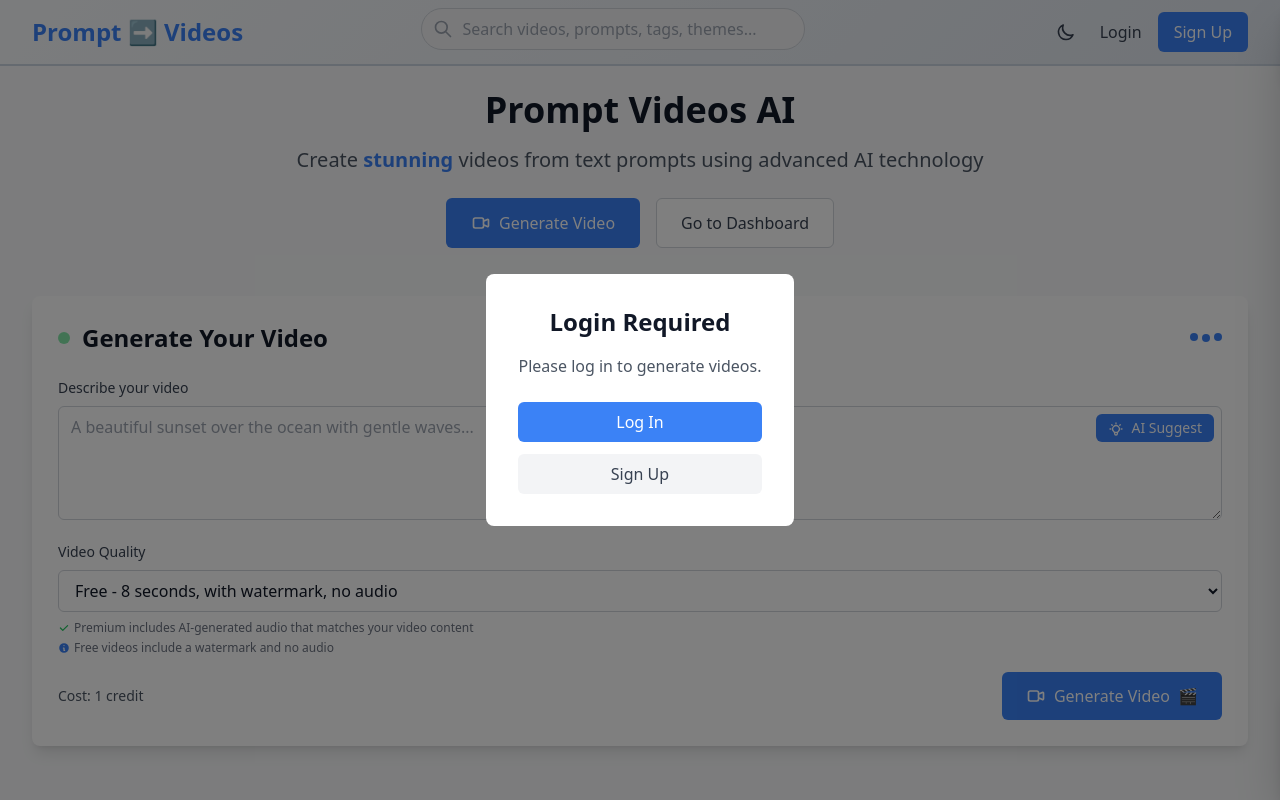
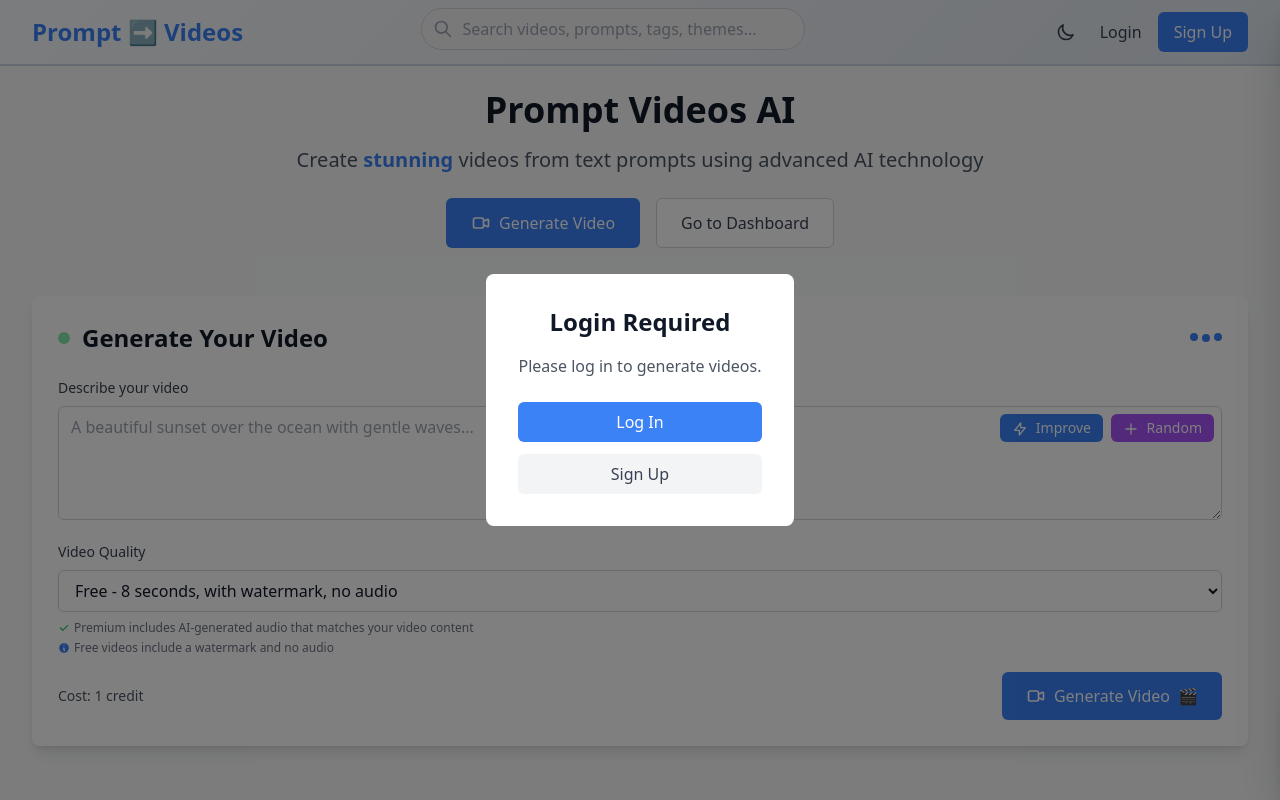
Before and after one commit to kastelica/prompttovideo, a Flask app: page / in a window 1280 px wide. Run offline with Flask 3, Linux system fonts and the light colour scheme; data that the repository does not hold is empty; some libraries are stand-ins or nearby versions.

Commit message:
better ai

```diff
--- a/app/templates/main/index.html
+++ b/app/templates/main/index.html
@@ -61,18 +61,32 @@
                 <div class="absolute -top-2 left-2 bg-white dark:bg-dark-700 px-1 text-xs text-primary opacity-0 group-focus-within:opacity-100 transition-opacity duration-300">
                     ✨ Let your creativity flow
                 </div>
+                <div class="absolute top-2 right-2 flex space-x-2">
                     <button
                         type="button"
-                    id="suggestBtn"
-                    class="absolute top-2 right-2 bg-blue-500 text-white px-2 md:px-3 py-1 rounded-md text-xs md:text-sm hover:bg-blue-600 focus:outline-none focus:ring-2 focus:ring-blue-500 focus:ring-offset-2 transition-colors z-10"
-                    title="Get AI-generated prompt suggestions"
+                        id="improvePromptBtn"
+                        class="bg-blue-500 text-white px-2 md:px-3 py-1 rounded-md text-xs md:text-sm hover:bg-blue-600 focus:outline-none focus:ring-2 focus:ring-blue-500 focus:ring-offset-2 transition-colors z-10"
+                        title="Improve your prompt based on what you've typed"
                     >
                         <svg class="w-3 h-3 md:w-4 md:h-4 inline mr-1" fill="none" stroke="currentColor" viewBox="0 0 24 24">
-                        <path stroke-linecap="round" stroke-linejoin="round" stroke-width="2" d="M9.663 17h4.673M12 3v1m6.364 1.636l-.707.707M21 12h-1M4 12H3m3.343-5.657l-.707-.707m2.828 9.9a5 5 0 117.072 0l-.548.547A3.374 3.374 0 0014 18.469V19a2 2 0 11-4 0v-.531c0-.895-.356-1.754-.988-2.386l-.548-.547z"></path>
+                            <path stroke-linecap="round" stroke-linejoin="round" stroke-width="2" d="M13 10V3L4 14h7v7l9-11h-7z"></path>
                         </svg>
-                    <span class="hidden sm:inline">AI Suggest</span>
-                    <span class="sm:hidden">AI</span>
+                        <span class="hidden sm:inline">Improve</span>
+                        <span class="sm:hidden">↑</span>
                     </button>
+                    <button
+                        type="button"
+                        id="randomPromptBtn"
+                        class="bg-purple-500 text-white px-2 md:px-3 py-1 rounded-md text-xs md:text-sm hover:bg-purple-600 focus:outline-none focus:ring-2 focus:ring-purple-500 focus:ring-offset-2 transition-colors z-10"
+                        title="Get completely random AI-generated prompt ideas"
+                    >
+                        <svg class="w-3 h-3 md:w-4 md:h-4 inline mr-1" fill="none" stroke="currentColor" viewBox="0 0 24 24">
+                            <path stroke-linecap="round" stroke-linejoin="round" stroke-width="2" d="M12 4.5v15m7.5-7.5h-15"></path>
+                        </svg>
+                        <span class="hidden sm:inline">Random</span>
+                        <span class="sm:hidden">🎲</span>
+                    </button>
+                </div>
             </div>
             <div id="suggestionStatus" class="hidden mt-2 p-2 bg-blue-50 dark:bg-blue-900/20 border border-blue-200 dark:border-blue-800 rounded-md text-sm">
                 <div class="flex items-center">
@@ -189,7 +203,7 @@
                         <!-- Chat icon overlay -->
                         <div class="absolute bottom-2 right-2">
                             <button
-                                onclick="openVideoChat({{ video.id }}, event)"
+                                onclick="openVideoChat('{{ video.id }}', event)"
                                 class="bg-blue-500 bg-opacity-90 hover:bg-blue-600 text-white rounded-full p-2 transition-all duration-200 hover:scale-110 z-10"
                                 title="Chat about this video"
                             >
@@ -402,7 +416,8 @@ document.addEventListener('DOMContentLoaded', function() {
     const generateBtn = document.getElementById('generateBtn');
     const generationStatus = document.getElementById('generationStatus');
     const statusText = document.getElementById('statusText');
-    const suggestBtn = document.getElementById('suggestBtn');
+    const improvePromptBtn = document.getElementById('improvePromptBtn');
+    const randomPromptBtn = document.getElementById('randomPromptBtn');
     const suggestionStatus = document.getElementById('suggestionStatus');
     const suggestions = document.getElementById('suggestions');
 
@@ -513,8 +528,8 @@ document.addEventListener('DOMContentLoaded', function() {
     });
 
     // AI Suggestion functionality
-    suggestBtn.addEventListener('click', async function() {
-        console.log('🤖 ===== AI SUGGEST: Button Clicked =====');
+    improvePromptBtn.addEventListener('click', async function() {
+        console.log('🤖 ===== AI SUGGEST: Improve Prompt Button Clicked =====');
 
         // Get auth token again to ensure it's available
         const currentAuthToken = localStorage.getItem('auth_token');
@@ -522,11 +537,88 @@ document.addEventListener('DOMContentLoaded', function() {
         console.log('🔑 AI SUGGEST: Current auth token length:', currentAuthToken ? currentAuthToken.length : 0);
 
         // Show loading state
-        suggestBtn.disabled = true;
-        suggestBtn.innerHTML = `
+        improvePromptBtn.disabled = true;
+        improvePromptBtn.innerHTML = `
             <div class="animate-spin rounded-full h-3 w-3 border-b-2 border-white inline mr-1"></div>
-            Generating...
+            Improving...
         `;
+        randomPromptBtn.disabled = true; // Disable random ideas button
+        suggestionStatus.classList.remove('hidden');
+        suggestions.classList.add('hidden');
+
+                 // Get the current prompt value
+         const currentPrompt = document.getElementById('prompt').value.trim();
+
+         if (!currentPrompt) {
+             alert('Please type something in the prompt field first to improve it.');
+             improvePromptBtn.disabled = false;
+             randomPromptBtn.disabled = false;
+             suggestionStatus.classList.add('hidden');
+             return;
+         }
+
+         console.log('📤 AI SUGGEST: Sending request to /api/ai-suggest with prompt:', currentPrompt);
+
+         try {
+             const response = await fetch('/api/ai-suggest', {
+                 method: 'POST',
+                 headers: {
+                     'Content-Type': 'application/json',
+                     'Authorization': `Bearer ${currentAuthToken}`
+                 },
+                 body: JSON.stringify({ prompt: currentPrompt })
+             });
+
+            console.log('📡 AI SUGGEST: Response received');
+            console.log('📡 AI SUGGEST: Response status:', response.status);
+
+            const data = await response.json();
+            console.log('📡 AI SUGGEST: Response data:', data);
+
+            if (response.ok && data.suggestions) {
+                console.log('✅ AI SUGGEST: Success! Found suggestions:', data.suggestions.length);
+                console.log('✅ AI SUGGEST: Suggestions:', data.suggestions);
+                displaySuggestions(data.suggestions, 'improve', currentPrompt);
+            } else {
+                console.log('❌ AI SUGGEST: Response not ok or no suggestions');
+                console.log('❌ AI SUGGEST: Response ok:', response.ok);
+                console.log('❌ AI SUGGEST: Has suggestions:', !!data.suggestions);
+                console.log('❌ AI SUGGEST: Error in data:', data.error);
+                throw new Error(data.error || 'Failed to get suggestions');
+            }
+        } catch (error) {
+            console.error('❌ AI SUGGEST: Error details:', error);
+            console.error('❌ AI SUGGEST: Error name:', error.name);
+            console.error('❌ AI SUGGEST: Error message:', error.message);
+            console.error('❌ AI SUGGEST: Error stack:', error.stack);
+            alert('Failed to get AI suggestions. Please try again. Error: ' + error.message);
+        } finally {
+            console.log('🔄 AI SUGGEST: Resetting button state');
+            // Reset button state
+            improvePromptBtn.disabled = false;
+            improvePromptBtn.innerHTML = `
+                <svg class="w-4 h-4 inline mr-1" fill="none" stroke="currentColor" viewBox="0 0 24 24">
+                    <path stroke-linecap="round" stroke-linejoin="round" stroke-width="2" d="M13 10V3L4 14h7v7l9-11h-7z"></path>
+                </svg>
+                Improve
+            `;
+            randomPromptBtn.disabled = false; // Re-enable random ideas button
+            suggestionStatus.classList.add('hidden');
+            console.log('🤖 ===== AI SUGGEST: Complete =====');
+        }
+    });
+
+    randomPromptBtn.addEventListener('click', async function() {
+        console.log('🤖 ===== AI SUGGEST: Random Ideas Button Clicked =====');
+
+        // Get auth token again to ensure it's available
+        const currentAuthToken = localStorage.getItem('auth_token');
+        console.log('🔑 AI SUGGEST: Current auth token available:', currentAuthToken ? 'YES' : 'NO');
+        console.log('🔑 AI SUGGEST: Current auth token length:', currentAuthToken ? currentAuthToken.length : 0);
+
+        // Show loading state
+        improvePromptBtn.disabled = true;
+        randomPromptBtn.disabled = true;
         suggestionStatus.classList.remove('hidden');
         suggestions.classList.add('hidden');
 
@@ -550,7 +642,7 @@ document.addEventListener('DOMContentLoaded', function() {
             if (response.ok && data.suggestions) {
                 console.log('✅ AI SUGGEST: Success! Found suggestions:', data.suggestions.length);
                 console.log('✅ AI SUGGEST: Suggestions:', data.suggestions);
-                displayRandomSuggestions(data.suggestions);
+                displaySuggestions(data.suggestions, 'random');
             } else {
                 console.log('❌ AI SUGGEST: Response not ok or no suggestions');
                 console.log('❌ AI SUGGEST: Response ok:', response.ok);
@@ -567,40 +659,50 @@ document.addEventListener('DOMContentLoaded', function() {
         } finally {
             console.log('🔄 AI SUGGEST: Resetting button state');
             // Reset button state
-            suggestBtn.disabled = false;
-            suggestBtn.innerHTML = `
-                <svg class="w-4 h-4 inline mr-1" fill="none" stroke="currentColor" viewBox="0 0 24 24">
-                    <path stroke-linecap="round" stroke-linejoin="round" stroke-width="2" d="M9.663 17h4.673M12 3v1m6.364 1.636l-.707.707M21 12h-1M4 12H3m3.343-5.657l-.707-.707m2.828 9.9a5 5 0 117.072 0l-.548.547A3.374 3.374 0 0014 18.469V19a2 2 0 11-4 0v-.531c0-.895-.356-1.754-.988-2.386l-.548-.547z"></path>
-                </svg>
-                AI Suggest
-            `;
+            improvePromptBtn.disabled = false;
+            randomPromptBtn.disabled = false;
             suggestionStatus.classList.add('hidden');
             console.log('🤖 ===== AI SUGGEST: Complete =====');
         }
     });
 
-    function displayRandomSuggestions(suggestionList) {
-        console.log('🎨 AI SUGGEST: Displaying random suggestions');
+    function displaySuggestions(suggestionList, type, originalPrompt = null) {
+        console.log('🎨 AI SUGGEST: Displaying suggestions, type:', type);
         console.log('🎨 AI SUGGEST: Suggestion count:', suggestionList.length);
         console.log('🎨 AI SUGGEST: Suggestions to display:', suggestionList);
 
         suggestions.innerHTML = '';
         suggestions.classList.remove('hidden');
 
-        // Add header
+        // Add header based on type
         const headerDiv = document.createElement('div');
-        headerDiv.className = 'mb-3 p-3 bg-blue-50 border border-blue-200 rounded-md';
+        if (type === 'improve') {
+            headerDiv.className = 'mb-3 p-3 bg-green-50 border border-green-200 rounded-md';
             headerDiv.innerHTML = `
                 <div class="flex items-center">
-                <svg class="w-5 h-5 text-blue-500 mr-2" fill="none" stroke="currentColor" viewBox="0 0 24 24">
-                    <path stroke-linecap="round" stroke-linejoin="round" stroke-width="2" d="M9.663 17h4.673M12 3v1m6.364 1.636l-.707.707M21 12h-1M4 12H3m3.343-5.657l-.707-.707m2.828 9.9a5 5 0 117.072 0l-.548.547A3.374 3.374 0 0014 18.469V19a2 2 0 11-4 0v-.531c0-.895-.356-1.754-.988-2.386l-.548-.547z"></path>
+                    <svg class="w-5 h-5 text-green-500 mr-2" fill="none" stroke="currentColor" viewBox="0 0 24 24">
+                        <path stroke-linecap="round" stroke-linejoin="round" stroke-width="2" d="M13 10V3L4 14h7v7l9-11h-7z"></path>
                     </svg>
                     <div>
-                    <h4 class="font-semibold text-blue-900">AI-Generated Prompts</h4>
-                    <p class="text-sm text-blue-700">Click "Use" to select, or edit before using</p>
+                        <h4 class="font-semibold text-green-900">Improved Prompts</h4>
+                        <p class="text-sm text-green-700">Based on: "${originalPrompt}"</p>
                     </div>
                 </div>
             `;
+        } else {
+            headerDiv.className = 'mb-3 p-3 bg-purple-50 border border-purple-200 rounded-md';
+            headerDiv.innerHTML = `
+                <div class="flex items-center">
+                    <svg class="w-5 h-5 text-purple-500 mr-2" fill="none" stroke="currentColor" viewBox="0 0 24 24">
+                        <path stroke-linecap="round" stroke-linejoin="round" stroke-width="2" d="M12 4.5v15m7.5-7.5h-15"></path>
+                    </svg>
+                    <div>
+                        <h4 class="font-semibold text-purple-900">Random AI Ideas</h4>
+                        <p class="text-sm text-purple-700">Click "Use" to select, or edit before using</p>
+                    </div>
+                </div>
+            `;
+        }
         suggestions.appendChild(headerDiv);
 
         suggestionList.forEach((suggestion, index) => {
@@ -628,7 +730,7 @@ document.addEventListener('DOMContentLoaded', function() {
                                 Reset
                             </button>
                             <button class="regenerate-suggestion-btn text-xs text-blue-500 hover:text-blue-700 px-2 py-1 rounded border border-blue-300 hover:bg-blue-50 transition-colors"
-                                    data-index="${index}">
+                                    data-index="${index}" data-type="${type}">
                                 Regenerate
                     </button>
                         </div>
@@ -675,7 +777,8 @@ document.addEventListener('DOMContentLoaded', function() {
         regenerateButtons.forEach((btn) => {
             btn.addEventListener('click', async function() {
                 const index = this.getAttribute('data-index');
-                console.log(`🎨 AI SUGGEST: Regenerating suggestion ${parseInt(index) + 1}`);
+                const type = this.getAttribute('data-type');
+                console.log(`🎨 AI SUGGEST: Regenerating suggestion ${parseInt(index) + 1}, type: ${type}`);
 
                 // Show loading state
                 this.disabled = true;
@@ -683,13 +786,27 @@ document.addEventListener('DOMContentLoaded', function() {
 
                 try {
                     const currentAuthToken = localStorage.getItem('auth_token');
-                    const response = await fetch('/api/ai-suggest-random', {
+                    let response;
+
+                    if (type === 'improve') {
+                        const currentPrompt = document.getElementById('prompt').value.trim();
+                        response = await fetch('/api/ai-suggest', {
+                            method: 'POST',
+                            headers: {
+                                'Content-Type': 'application/json',
+                                'Authorization': `Bearer ${currentAuthToken}`
+                            },
+                            body: JSON.stringify({ prompt: currentPrompt })
+                        });
+                    } else {
+                        response = await fetch('/api/ai-suggest-random', {
                             method: 'POST',
                             headers: {
                                 'Content-Type': 'application/json',
                                 'Authorization': `Bearer ${currentAuthToken}`
                             }
                         });
+                    }
 
                     const data = await response.json();
 
```
Also changed, not shown: test_ai_suggestions.py (added, +66 -0 lines). Lines whose indentation alone changed are shown as unchanged.
